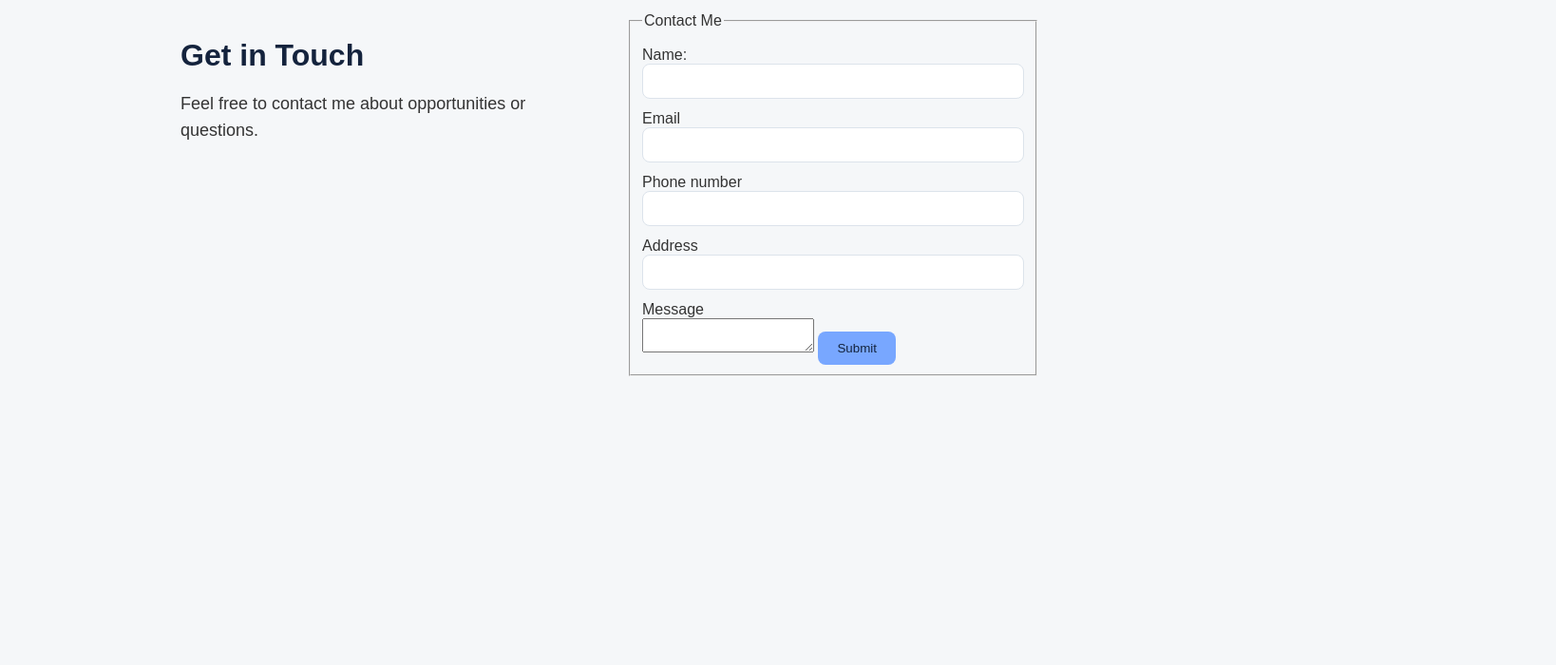
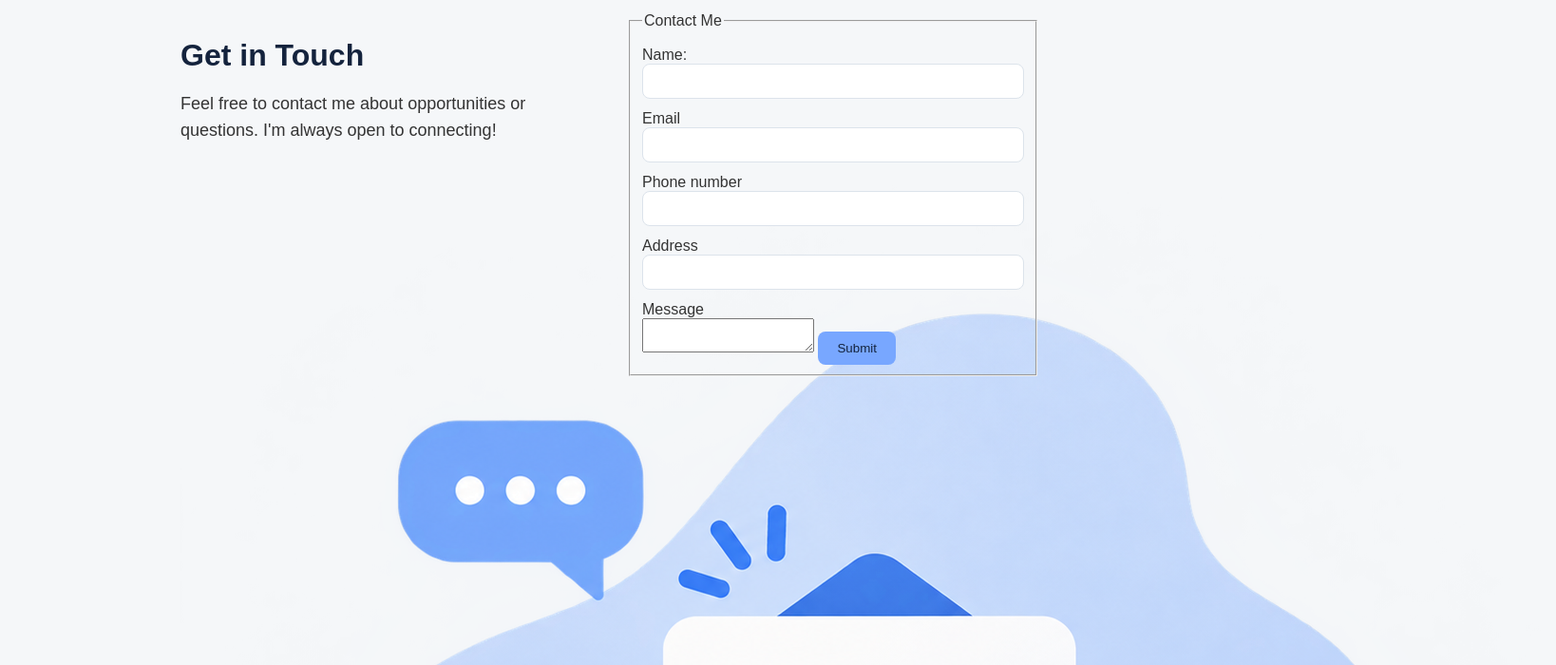
Before and after one commit to aksanaantaniuk888-bit/portfolio-website, a plain HTML site: page index.html in a window 1280 px wide. Shown: the part 1508-2208 px from the top of the page at 95% size, 1638 px wide, since content can reach past the window. Before the commit the page ends 1912 px from the top, so only its background shows below. Drawn offline with Linux system fonts and the light colour scheme.

Commit message:
add envelope image in html

```diff
--- a/index.html
+++ b/index.html
@@ -217,7 +217,8 @@
             <!-- Get in touch -->
             <section>
                 <h2>Get in Touch</h2>
-                <p>Feel free to contact me about opportunities or questions.</p>
+                <p>Feel free to contact me about opportunities or questions. I'm always open to connecting!</p>
+                <img src="images/email-picture.png" alt="envelope illustration" class="contact-illustration">
             </section>
 
             <!-- Contact form -->
```
